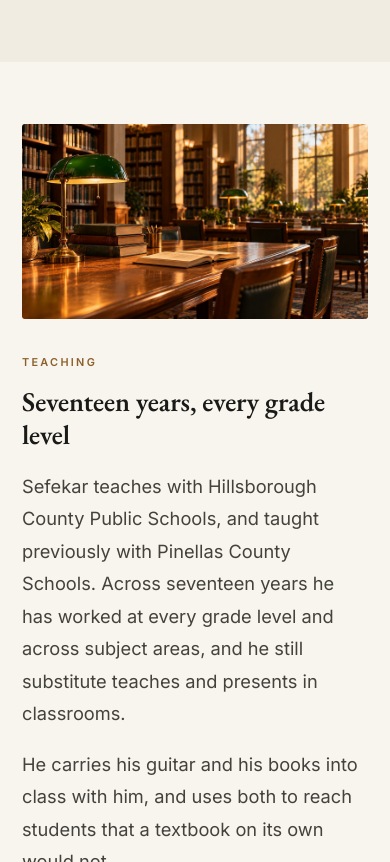
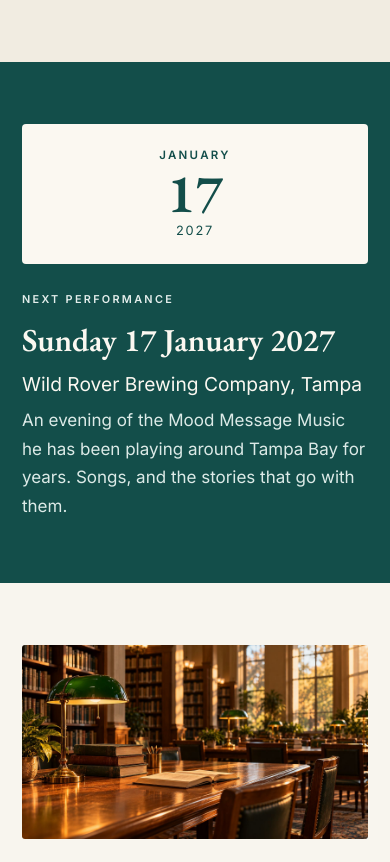
Before and after one commit to Top-Dynamos/william-sefekar, a plain HTML site: page index.html in a window 390 px wide. Shown: the part 4385-5247 px from the top of the page. Drawn offline with nearby package versions, Linux system fonts and the light colour scheme.

Commit message:
Add his 17 January 2027 performance at Wild Rover Brewing Company

```diff
--- a/index.html
+++ b/index.html
@@ -44,6 +44,17 @@ a{color:var(--teal)}
 .lede{font-size:1.14rem;line-height:1.78;color:#44423D;max-width:64ch}
 section{padding:92px 0}
 section.tint{background:var(--paper-2)}
+.live{background:var(--teal);color:#DCEAE7}                 /* 7.66 on the teal */
+.live .eyebrow{color:#E4EEEC}                               /* 8.00 on the teal */
+.live h2{color:#FBF8F1;font-size:clamp(2rem,5vw,3.2rem);line-height:1.1;margin-bottom:10px}  /* 8.93 */
+.live .where{font-size:1.2rem;color:#FBF8F1;margin:0 0 6px}
+.live p.note{color:#DCEAE7;margin:0;max-width:52ch}
+.live .wrap{display:grid;grid-template-columns:auto 1fr;gap:54px;align-items:center}
+.live .cal{background:#FBF8F1;color:var(--teal);border-radius:4px;padding:22px 30px;text-align:center;min-width:150px}
+.live .cal .m{display:block;font-size:.72rem;font-weight:700;letter-spacing:.2em;text-transform:uppercase}
+.live .cal .d{display:block;font-family:var(--d);font-size:3.4rem;font-weight:600;line-height:1}
+.live .cal .y{display:block;font-size:.8rem;letter-spacing:.14em}
+@media (max-width:700px){.live .wrap{grid-template-columns:1fr;gap:26px}}
 
 /* Header */
 header{background:var(--paper);border-bottom:1px solid var(--rule);position:sticky;top:0;z-index:20}
@@ -146,7 +157,7 @@ footer a:hover{color:#fff}
 <header><div class="wrap">
   <a class="wordmark" href="#top">Bill Sefekar<span>Writer &middot; Teacher &middot; Musician</span></a>
   <nav>
-    <a href="#books">Books</a><a href="#television">Television</a><a href="#teaching">Teaching</a><a href="#community">Community</a><a href="#contact">Contact</a>
+    <a href="#books">Books</a><a href="#live">Live</a><a href="#television">Television</a><a href="#teaching">Teaching</a><a href="#community">Community</a><a href="#contact">Contact</a>
   </nav>
 </div></header>
 
@@ -228,6 +239,22 @@ footer a:hover{color:#fff}
       <p style="margin-top:22px"><a class="btn" href="https://www.youtube.com/@TheBillSefekarExperience" target="_blank" rel="noopener">Listen on YouTube</a></p>
     </div>
     <div class="frame"><img src="images/music.jpg" width="1600" height="900" alt="Bill Sefekar at his recording microphone" loading="lazy"></div>
+  </div>
+</section>
+
+<section id="live" class="live">
+  <div class="wrap">
+    <div class="cal">
+      <span class="m">January</span>
+      <span class="d">17</span>
+      <span class="y">2027</span>
+    </div>
+    <div>
+      <span class="eyebrow">Next performance</span>
+      <h2>Sunday 17 January 2027</h2>
+      <p class="where">Wild Rover Brewing Company, Tampa</p>
+      <p class="note">An evening of the Mood Message Music he has been playing around Tampa Bay for years. Songs, and the stories that go with them.</p>
+    </div>
   </div>
 </section>
 
```
